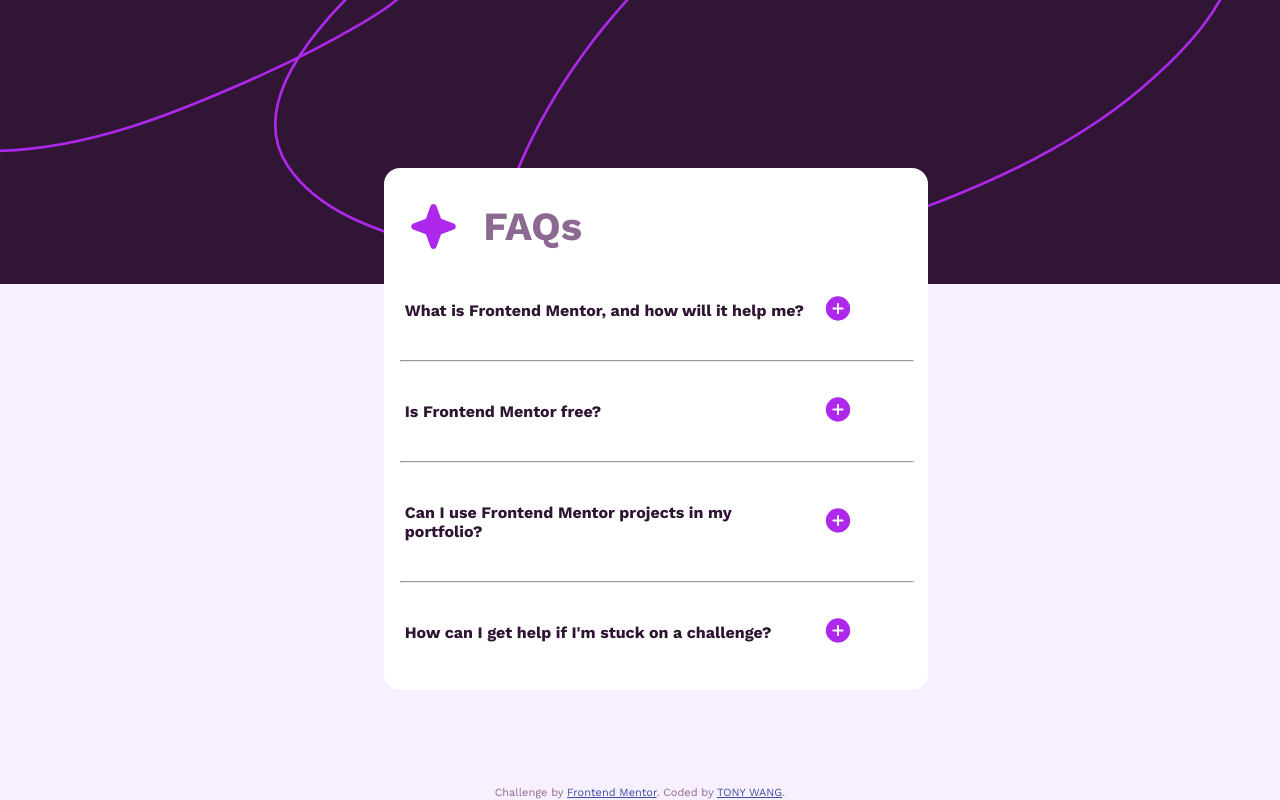
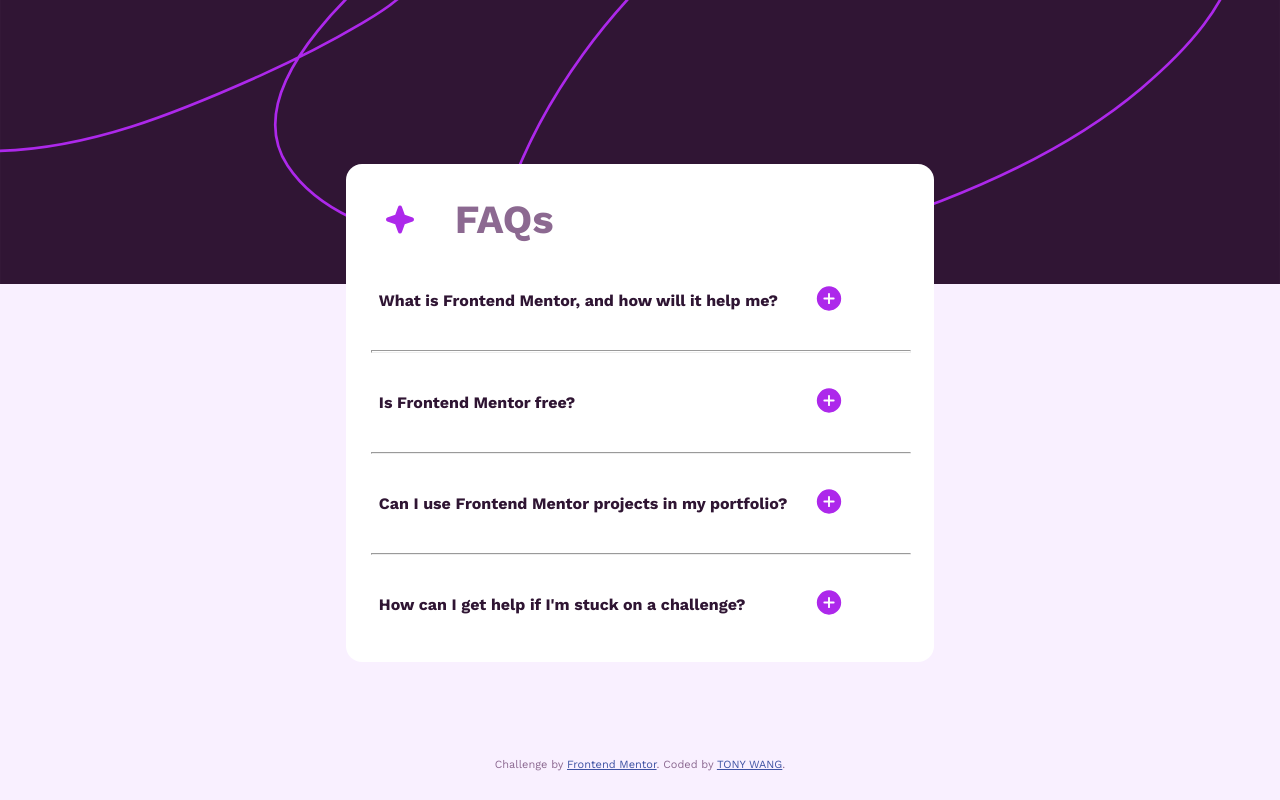
Before and after one commit to wqtony2004/FAQs, a plain HTML site: page index.html in a window 1280 px wide. Drawn offline with nearby package versions, Linux system fonts and the light colour scheme.

Commit message:
Add files via upload

```diff
--- a/index.css
+++ b/index.css
@@ -4,7 +4,9 @@
   --container-background: hsl(0, 0%, 100%);
   --question-color: hsl(292, 42%, 14%);
   --question-hover: darkviolet;
+  --answer-color: hsl(292, 16%, 49%);
 }
+
 
 body {
   margin: 0;
@@ -13,13 +15,15 @@
   background:var(--body-background);
   color:var(--body-color);
 
-  /* align-items: center;
-  display: grid;
-  justify-content: center; */
+  align-items: center;
+  display: flex;
+  flex-direction: column;
+  justify-content: center;
+
 }
-
 .backgroundImage {
-  width: 100%; /* why 100vw cause .mainContainer to change width when expand ??*/
+  width: 100vw;
+  overflow: hidden; /* important to make 100vw work with scollbar */
 }
 @media (min-width: 431px){
   .backgroundImage {
@@ -27,12 +31,16 @@
   }
 }
 
+
 .mainContainer{
   position: relative;
-  max-width: 80vw;
-  min-width: 20rem;
-  margin: -15vh 4vh 12vh 4vh;
-  padding:2vh;
+  width: 80vw;
+  max-width: 40rem;
+  min-width: 10rem;
+  padding: 2vh 2vw;
+  box-sizing: border-box;
+  margin: -15vh 10vw;
+  margin-bottom: 12vh;
   border-radius: 2vh;
 
   display: grid;
@@ -42,10 +50,9 @@
 }
 @media (min-width: 431px){
   .mainContainer{
-    max-width: 40vw;
-    margin-left: 30vw;
-    margin-right: 30vw;
-    width:100%;
+    width: 46vw;
+    margin-left: 22vw;
+    margin-right: 22vw;
   }
 }
 
@@ -56,20 +63,20 @@
   align-items: center;
 }
 .captions p {
-  margin: 2vh 2vh;
+  margin: 2vh 2vw;
 }
 .FAQstar {
-  width:10%;
-  margin: 2vh 1vh;
+  width:6%;
+  margin: 2vh 1vw;
 }
 
 
 .Question {
-  margin: 2vh 0.6vh;
+  margin: 2vh 0.6vw;
   display: grid;
   align-items: center;
   grid-template-columns: 5fr 1fr;
-  box-sizing: border-box;
+  /* box-sizing: border-box; */
   color:var(--question-color);
 }
 .Question:hover{
@@ -82,10 +89,11 @@
 .Answers {
   font-weight: 300;
   margin: 2vh 0.6vh;
-  color: hsl(292, 16%, 49%);
+  color: var(--answer-color);
   display: none;
-  box-sizing: border-box;
+  /* box-sizing: border-box; */
 }
+
 
 hr{
   width: 100%;
```
